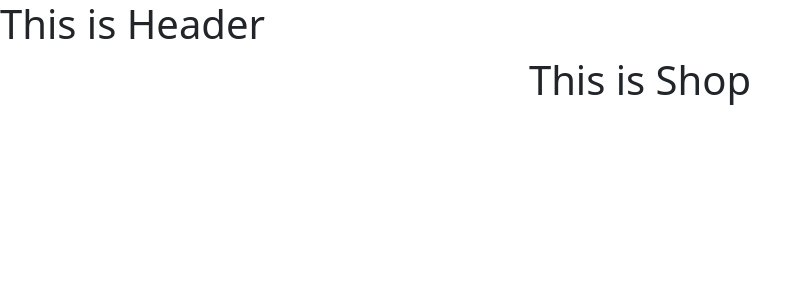
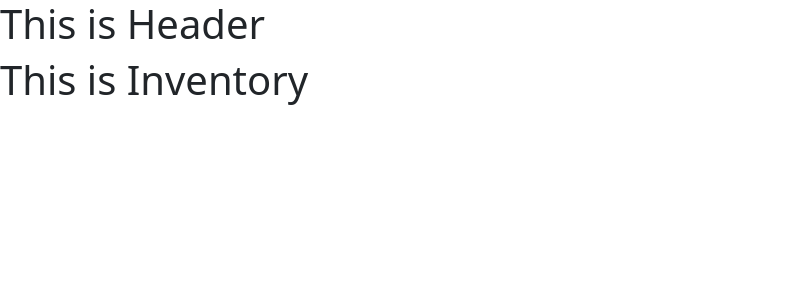
Before and after one commit to Samsuddin-Shohan/amajhon-client, a React (Create React App) app: page /Inventory in a window 1280 px wide. Shown: the top 300 px of the page, without its empty margins (0-812 px from the left). Built offline with nearby package versions, Linux system fonts and the light colour scheme.

Commit message:
routing added

```diff
--- a/src/App.js
+++ b/src/App.js
@@ -1,12 +1,30 @@
 import './App.css';
 import Header from './Components/Header/Header';
 import Shop from './Components/Shop/Shop';
+import { BrowserRouter as Router, Route, Switch } from 'react-router-dom';
+import Review from './Components/Review/Review';
+import Inventory from './Components/Inventory/Inventory';
 
 function App() {
   return (
     <div>
-      <Header></Header>
-      <Shop></Shop>
+      <Router>
+        <Header></Header>
+        <Switch>
+          <Route exact path='/'>
+            <Shop></Shop>
+          </Route>
+          <Route path='/shop'>
+            <Shop></Shop>
+          </Route>
+          <Route path='/review'>
+            <Review></Review>
+          </Route>
+          <Route path='/Inventory'>
+            <Inventory></Inventory>
+          </Route>
+        </Switch>
+      </Router>
     </div>
   );
 }
--- a/src/Components/Inventory/Inventory.js
+++ b/src/Components/Inventory/Inventory.js
@@ -0,0 +1,12 @@
+import React from 'react';
+import './Inventory.css';
+
+const Inventory = () => {
+  return (
+    <div>
+      <h1>This is Inventory</h1>
+    </div>
+  );
+};
+
+export default Inventory;
--- a/src/Components/Review/Review.js
+++ b/src/Components/Review/Review.js
@@ -0,0 +1,11 @@
+import React from 'react';
+
+const Review = () => {
+  return (
+    <div>
+      <h1>This is Review</h1>
+    </div>
+  );
+};
+
+export default Review;
--- a/src/Components/Shop/Shop.js
+++ b/src/Components/Shop/Shop.js
@@ -3,7 +3,7 @@ import './Shop.css';
 
 const Shop = () => {
   return (
-    <div className='text-center'>
+    <div>
       <h1>This is Shop</h1>
     </div>
   );
```
Also changed, not shown: src/Components/Cart/Cart.js (+12 -0 lines), src/Components/Product/Product.js (+12 -0 lines), src/Components/Products/Products.js (added, +12 -0 lines), src/Components/Products/Products.css (added).
